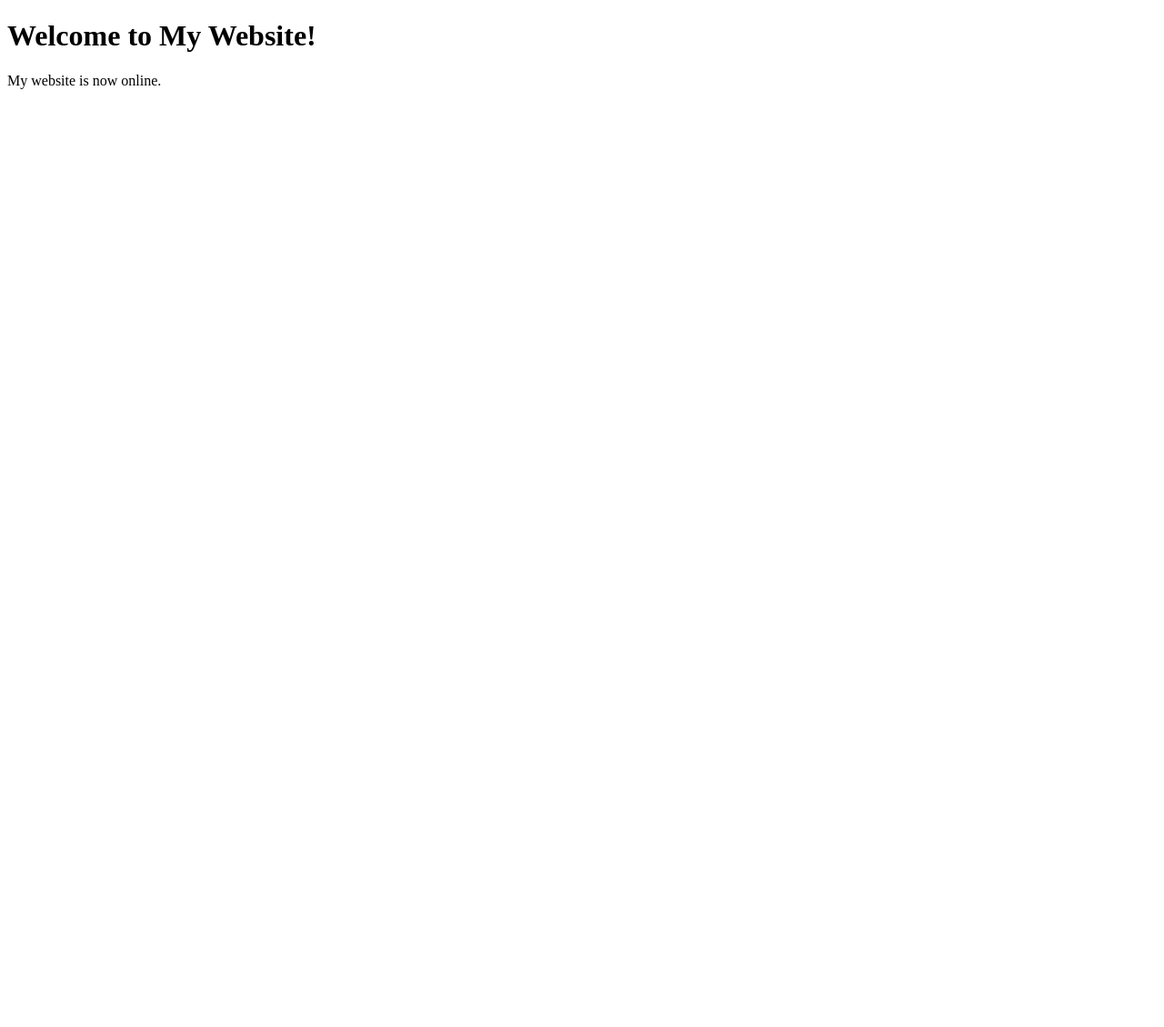
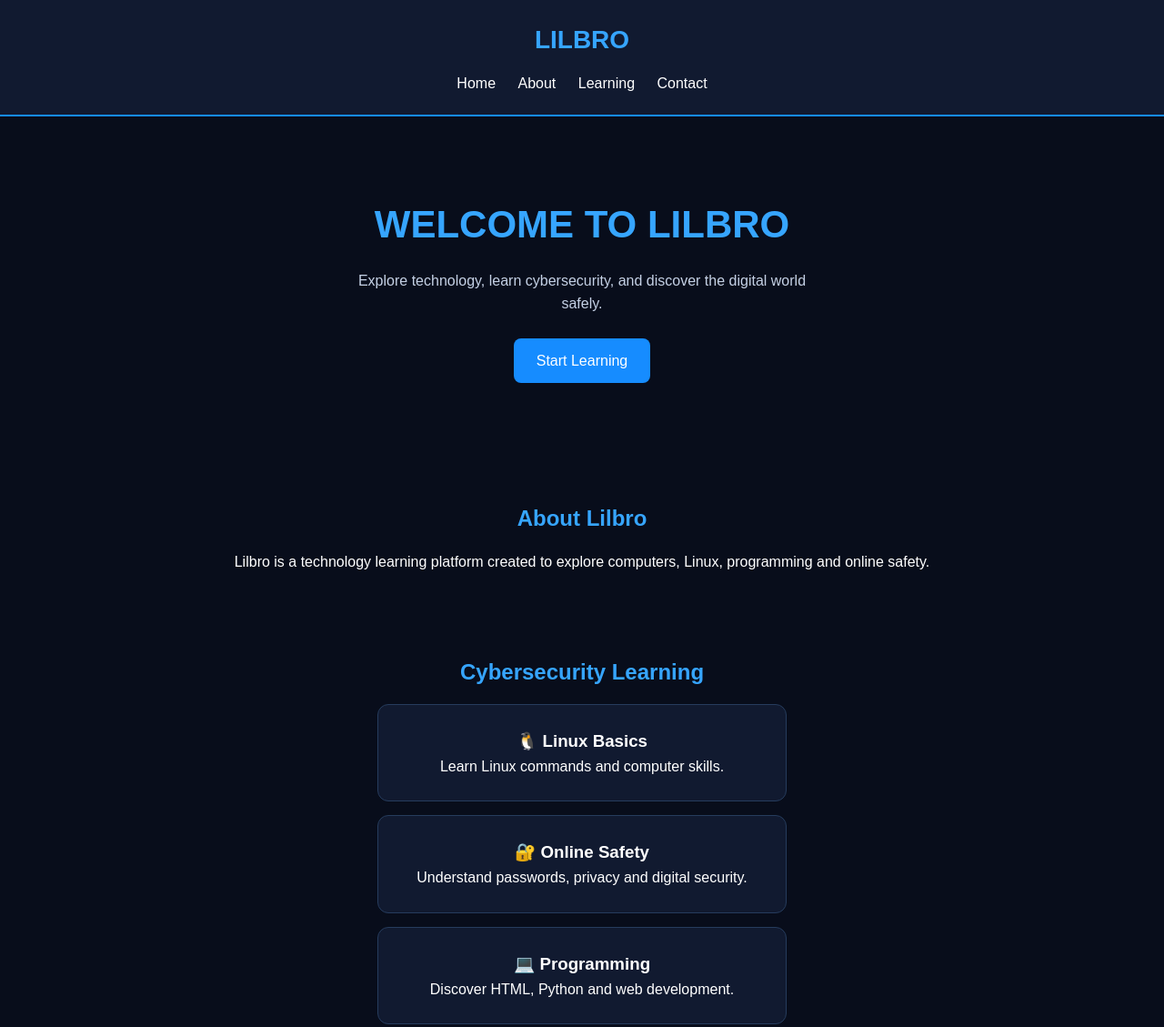
Before and after one commit to calebmensah524-sketch/my-first-website, a plain HTML site: page index.html in a window 1280 px wide. Shown: the top 1129 px of the page at 91% size. Before the commit the page ends 800 px from the top, so only its background shows below. Drawn offline with Linux system fonts and the light colour scheme.

Commit message:
Update index.html

```diff
--- a/index.html
+++ b/index.html
@@ -1,10 +1,151 @@
+
 <!DOCTYPE html>
-<html>
+<html lang="en">
 <head>
-    <title>My Website</title>
+  <meta charset="UTF-8">
+  <meta name="viewport" content="width=device-width, initial-scale=1.0">
+  <title>LILBRO | Tech & Cybersecurity</title>
+  <style>
+    * {
+      box-sizing: border-box;
+      margin: 0;
+      padding: 0;
+    }
+
+    body {
+      background: #080d1b;
+      color: white;
+      font-family: Arial, sans-serif;
+      line-height: 1.6;
+    }
+
+    header {
+      padding: 22px;
+      text-align: center;
+      background: #111a30;
+      border-bottom: 2px solid #168cff;
+    }
+
+    header h2 {
+      color: #36a5ff;
+      font-size: 28px;
+    }
+
+    nav {
+      margin-top: 12px;
+    }
+
+    nav a {
+      color: white;
+      text-decoration: none;
+      margin: 10px;
+    }
+
+    .hero {
+      text-align: center;
+      padding: 85px 20px;
+    }
+
+    .hero h1 {
+      font-size: 42px;
+      color: #36a5ff;
+    }
+
+    .hero p {
+      color: #c5d1e5;
+      margin: 15px auto 25px;
+      max-width: 500px;
+    }
+
+    .btn {
+      display: inline-block;
+      background: #168cff;
+      color: white;
+      padding: 12px 25px;
+      border-radius: 8px;
+      text-decoration: none;
+    }
+
+    section {
+      padding: 45px 20px;
+      text-align: center;
+    }
+
+    section h2 {
+      color: #36a5ff;
+      margin-bottom: 15px;
+    }
+
+    .card {
+      background: #111a30;
+      padding: 25px;
+      margin: 15px auto;
+      border-radius: 12px;
+      max-width: 450px;
+      border: 1px solid #263c5d;
+    }
+
+    footer {
+      background: #111a30;
+      text-align: center;
+      padding: 22px;
+      color: #9eabc1;
+    }
+  </style>
 </head>
 <body>
-    <h1>Welcome to My Website!</h1>
-    <p>My website is now online.</p>
+
+<header>
+  <h2>LILBRO</h2>
+  <nav>
+    <a href="#home">Home</a>
+    <a href="#about">About</a>
+    <a href="#learning">Learning</a>
+    <a href="#contact">Contact</a>
+  </nav>
+</header>
+
+<div class="hero" id="home">
+  <h1>WELCOME TO LILBRO</h1>
+  <p>Explore technology, learn cybersecurity,
+  and discover the digital world safely.</p>
+  <a href="#learning" class="btn">Start Learning</a>
+</div>
+
+<section id="about">
+  <h2>About Lilbro</h2>
+  <p>Lilbro is a technology learning platform
+  created to explore computers, Linux,
+  programming and online safety.</p>
+</section>
+
+<section id="learning">
+  <h2>Cybersecurity Learning</h2>
+
+  <div class="card">
+    <h3>🐧 Linux Basics</h3>
+    <p>Learn Linux commands and computer skills.</p>
+  </div>
+
+  <div class="card">
+    <h3>🔐 Online Safety</h3>
+    <p>Understand passwords, privacy and digital security.</p>
+  </div>
+
+  <div class="card">
+    <h3>💻 Programming</h3>
+    <p>Discover HTML, Python and web development.</p>
+  </div>
+</section>
+
+<section id="contact">
+  <h2>Contact Lilbro</h2>
+  <p>Welcome to our technology learning community!</p>
+</section>
+
+<footer>
+  <p>© 2026 LILBRO. Learn. Build. Stay Secure.</p>
+</footer>
+
 </body>
 </html>
```
